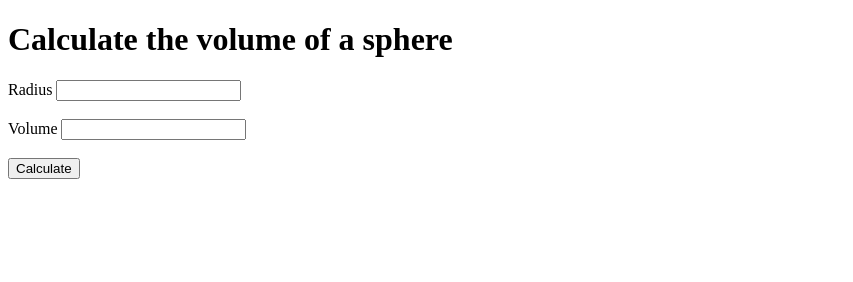
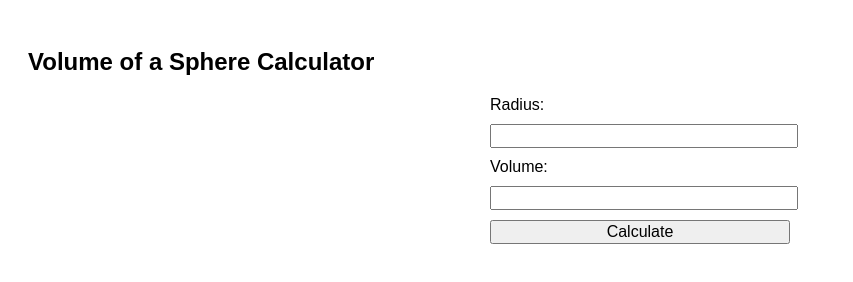
Before and after one commit to acciojob/sphere-vol-sahilaroora, a website: page main.html in a window 1280 px wide. Shown: the whole page, without its empty margins (0-853 px from the left). Drawn offline with Linux system fonts and the light colour scheme.

Commit message:
created a submission

```diff
--- a/main.html
+++ b/main.html
@@ -1,23 +1,48 @@
 <!DOCTYPE html>
 <html>
   <head>
-  <title>Volume of Sphere Calculator</title>
+    <title>Sphere Volume Calculator</title>
+    <style>
+      body {
+        font-family: Arial, sans-serif;
+        padding: 20px;
+      }
+
+      form {
+        max-width: 300px;
+        margin: auto;
+      }
+
+      label,
+      input {
+        display: block;
+        width: 100%;
+        margin-bottom: 10px;
+        font-size: 16px;
+      }
+
+      input[type="submit"] {
+        cursor: pointer;
+      }
+    </style>
   </head>
   <body>
+    <h2>Volume of a Sphere Calculator</h2>
 
-  <h1>Calculate the volume of a sphere</h1>
+    <form id="sphereForm">
+      <label for="radius">Radius:</label>
+      <input type="text" id="radius" name="radius" required />
 
-  <form id="MyForm">
-    <label for="radius">Radius</label>
-    <input type="text" id="radius" name="radius" required />
-    <br><br>
-    <label for="volume">Volume</label>
+      <label for="volume">Volume:</label>
       <input type="text" id="volume" name="volume" readonly />
-    <br><br>
-    <input type="submit" value="Calculate" />
+
+      <input
+        type="submit"
+        value="Calculate"
+        onclick="volume_sphere(); return false;"
+      />
     </form>
 
     <script src="script.js"></script>
-
   </body>
 </html>
```
Lines whose indentation alone changed are shown as unchanged.
